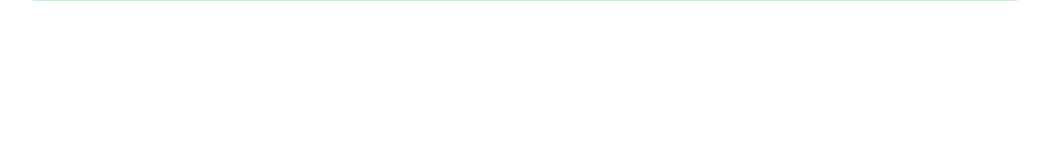
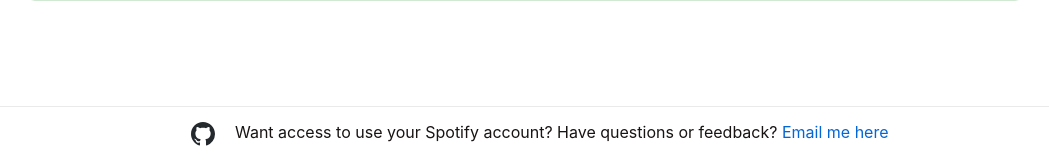
Before and after one commit to supermandee/myspotipal, a Flask app: page / in a window 1280 px wide. Shown: the part 639-800 px from the top of the page, without its empty margins (115-1164 px from the left). Run offline with Flask 3, Linux system fonts and the light colour scheme.

Commit message:
try streaming fix

```diff
--- a/app.py
+++ b/app.py
@@ -19,7 +19,7 @@ logger = setup_logger(__name__)
 
 
 # Define REDIRECT_URI at the top-level, no globals, no if/else blocks here
-REDIRECT_URI = "http://localhost:5001/callback" if '--dev' in sys.argv else "https://myspotipal.com/callback"
+REDIRECT_URI = "http://localhost:5001/callback" if '--dev' in sys.argv else "http://127.0.0.1:8000/callback"
 
 # Load environment variables from .env file
 load_dotenv()
--- a/templates/index.html
+++ b/templates/index.html
@@ -35,5 +35,14 @@
              alt="Chatbot Image"
              class="chatbot-image">
     </div>
+    <div style="position: fixed; bottom: 0; left: 0; width: 100%; background-color: #fff; padding: 15px; text-align: center; border-top: 1px solid #eaeaea;">
+        <a href="https://github.com/supermandee/myspotipal" target="_blank" style="text-decoration: none; margin-right: 15px;">
+            <svg height="24" width="24" viewBox="0 0 16 16" style="fill: #24292e; vertical-align: middle;">
+                <path d="M8 0C3.58 0 0 3.58 0 8c0 3.54 2.29 6.53 5.47 7.59.4.07.55-.17.55-.38 0-.19-.01-.82-.01-1.49-2.01.37-2.53-.49-2.69-.94-.09-.23-.48-.94-.82-1.13-.28-.15-.68-.52-.01-.53.63-.01 1.08.58 1.23.82.72 1.21 1.87.87 2.33.66.07-.52.28-.87.51-1.07-1.78-.2-3.64-.89-3.64-3.95 0-.87.31-1.59.82-2.15-.08-.2-.36-1.02.08-2.12 0 0 .67-.21 2.2.82.64-.18 1.32-.27 2-.27.68 0 1.36.09 2 .27 1.53-1.04 2.2-.82 2.2-.82.44 1.1.16 1.92.08 2.12.51.56.82 1.27.82 2.15 0 3.07-1.87 3.75-3.65 3.95.29.25.54.73.54 1.48 0 1.07-.01 1.93-.01 2.2 0 .21.15.46.55.38A8.013 8.013 0 0016 8c0-4.42-3.58-8-8-8z"/>
+            </svg>
+        </a>
+        Want access to use your Spotify account? Have questions or feedback? <a href="mailto:keqing.hong@yahoo.com" style="color: #0366d6; text-decoration: none;">Email me here</a>
+    </div>
 </body>
 </html>
+<br>
```
Also changed, not shown: static/js/chat.js (+11 -10 lines).
